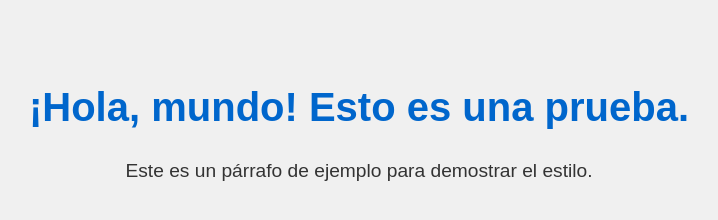
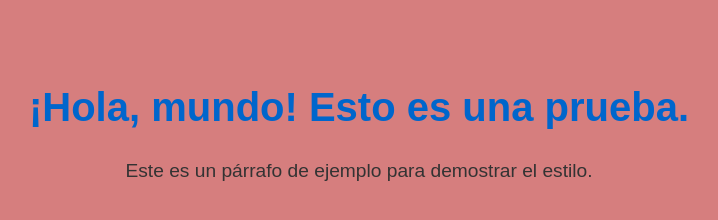
Before and after one commit to xhemanue/primer_repoitorio, a plain HTML site: page index.html in a window 1280 px wide. Shown: the whole page, without its empty margins (281-999 px from the left). Drawn offline with Linux system fonts and the light colour scheme.

Commit message:
html y css cmodificado

```diff
--- a/index.html
+++ b/index.html
@@ -3,7 +3,7 @@
 <head>
     <meta charset="UTF-8">
     <meta name="viewport" content="width=device-width, initial-scale=1.0">
-    <title>Página de Prueba</title>
+    <title>Ejemplo Despliegue</title>
     <link rel="stylesheet" href="style.css">
 </head>
 <body>
--- a/style.css
+++ b/style.css
@@ -1,5 +1,5 @@
 body {
-    background-color: #f0f0f0;
+    background-color: #d67e7e;
     font-family: Arial, sans-serif;
     text-align: center;
     color: #333;
```
